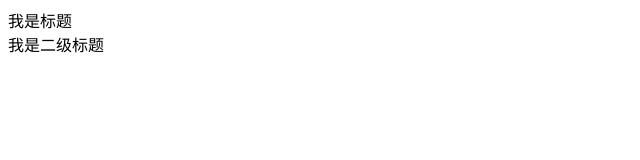
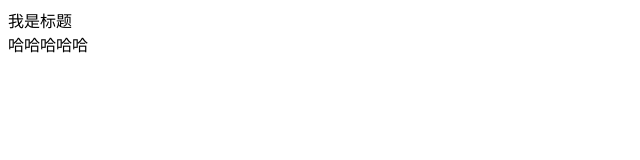
Before and after one commit to Reset257/repository, a plain HTML site: page index.html in a window 1280 px wide. Shown: the full height of the page, 0-640 px from the left. Drawn offline with Linux system fonts and the light colour scheme.

Commit message:
'son增加'

```diff
--- a/index.html
+++ b/index.html
@@ -9,7 +9,7 @@
 <body>
     <div class="header">
         我是标题
-        <section>我是二级标题</section>
+        <section>哈哈哈哈哈</section>
     </div>
 </body>
 </html>
```
